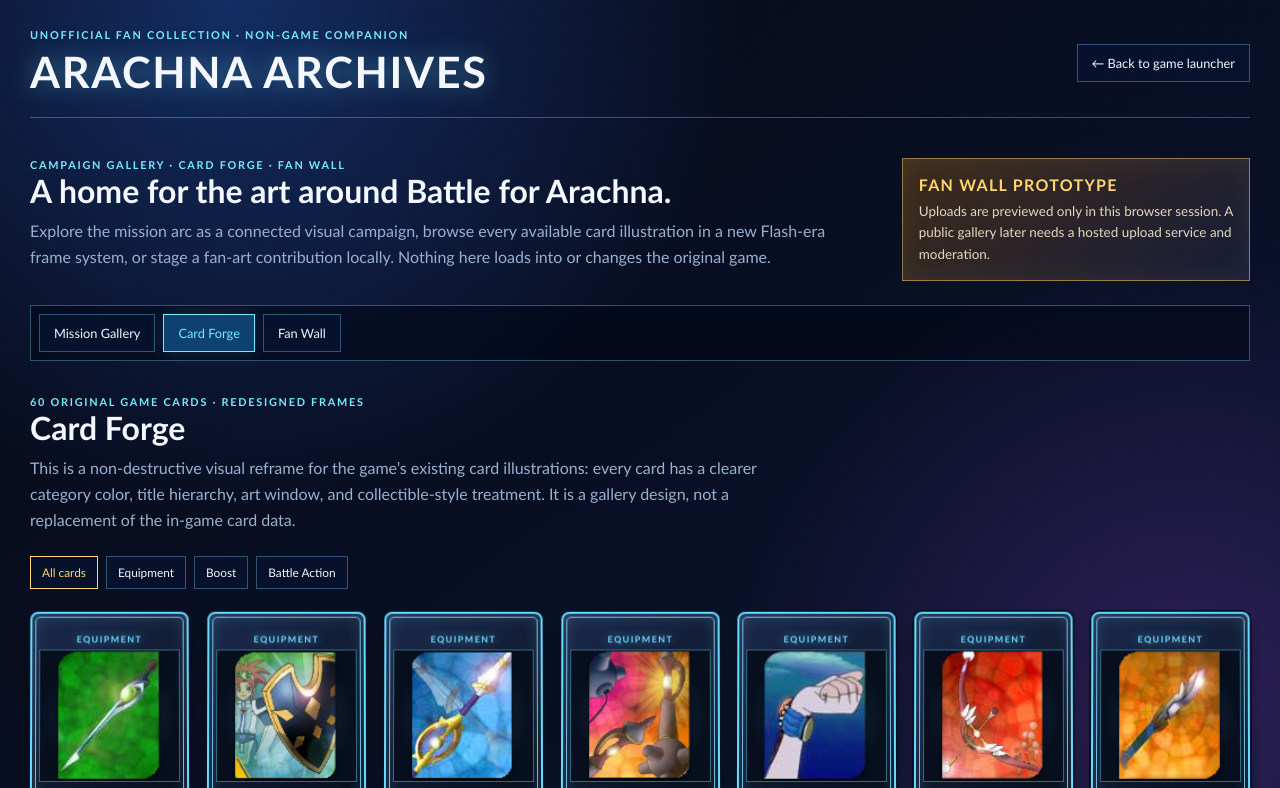
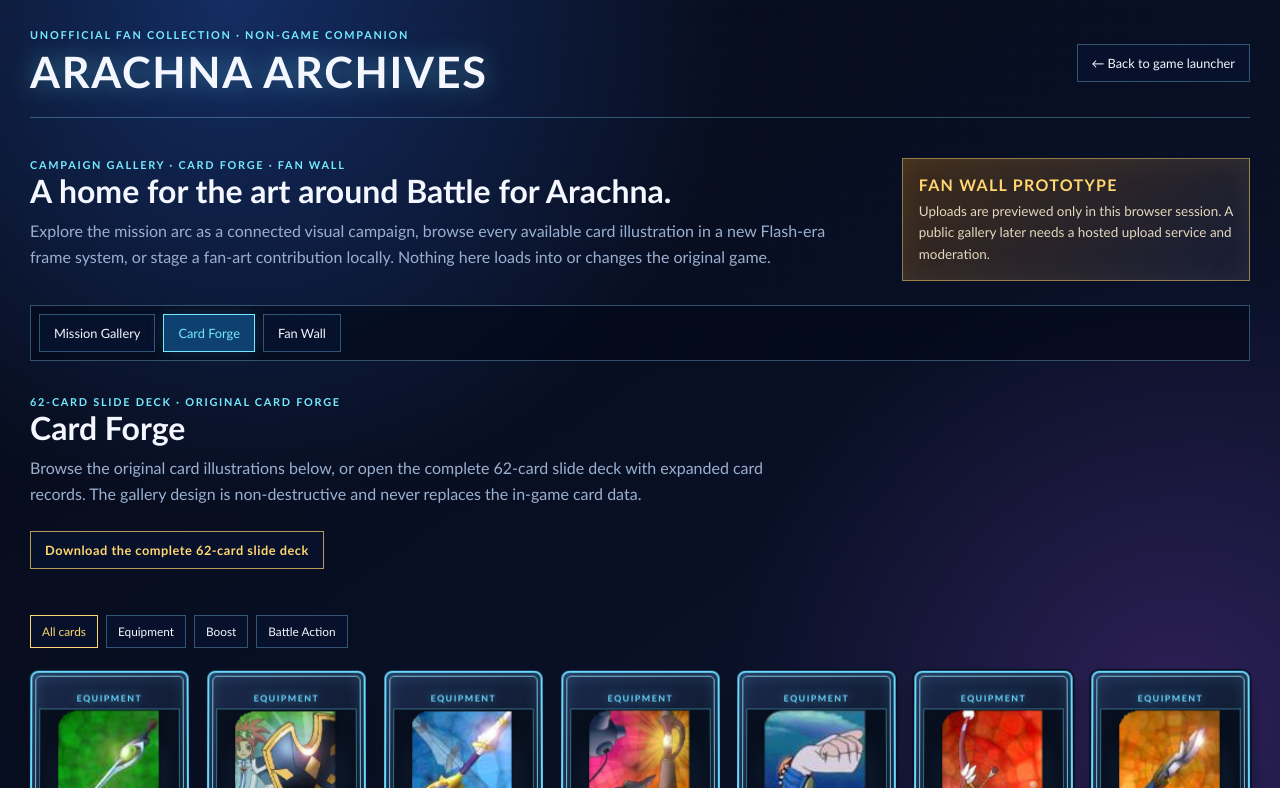
Before and after one commit to jjlinucb/spider-riders-flash, a plain HTML site: page arachna-archives.html in a window 1280 px wide. Both pictures are taken after a click on the button "Card Forge". Shown: the top 788 px of the page. Drawn offline with Linux system fonts and the light colour scheme.

Commit message:
Refresh campaign gallery and card archive

```diff
--- a/arachna-archives.html
+++ b/arachna-archives.html
@@ -78,7 +78,7 @@
 
     h2 { margin-bottom: 8px; font-size: clamp(1.4rem, 3vw, 2rem); }
 
-    .back-link, .tab, .filter, .submit-button {
+    .back-link, .archive-action, .tab, .filter, .submit-button {
       border: 1px solid var(--line);
       background: rgba(8, 19, 48, 0.74);
       color: var(--text);
@@ -88,8 +88,9 @@
       transition: transform 160ms ease, border-color 160ms ease, background 160ms ease;
     }
 
-    .back-link { padding: 10px 14px; font-size: 0.8rem; white-space: nowrap; }
-    .back-link:hover, .tab:hover, .filter:hover, .submit-button:hover { border-color: var(--aqua); background: rgba(26, 76, 132, 0.86); transform: translateY(-1px); }
+    .back-link, .archive-action { padding: 10px 14px; font-size: 0.8rem; white-space: nowrap; }
+    .archive-action { display: inline-block; margin: 0 0 24px; border-color: rgba(255, 214, 111, 0.7); color: var(--gold); font-weight: 700; letter-spacing: 0.04em; }
+    .back-link:hover, .archive-action:hover, .tab:hover, .filter:hover, .submit-button:hover { border-color: var(--aqua); background: rgba(26, 76, 132, 0.86); transform: translateY(-1px); }
 
     .intro {
       display: grid;
@@ -248,16 +249,17 @@
     </nav>
 
     <section class="panel active" id="campaign-panel" data-panel="campaign">
-      <div class="eyebrow">15 mission cards</div>
+      <div class="eyebrow">15 missions · finale splash</div>
       <h2>The Hunter → Shadow → Arachna arc</h2>
-      <p class="section-copy">Each mission uses a presentation card outside the SWF. The first forest run now follows Hunter from the Oracle’s chamber through his bond with Shadow and into the village rescue; later cards continue through the Arachna, Invectid, and Corona arcs.</p>
+      <p class="section-copy">Each mission uses a presentation card outside the SWF. The first forest run follows Hunter from the Oracle’s chamber through his bond with Shadow and into the village rescue; later cards continue through the Arachna, Invectid, and Corona arcs, then finish on a separate campaign-complete splash.</p>
       <div class="mission-grid" id="mission-grid"></div>
     </section>
 
     <section class="panel" id="cards-panel" data-panel="cards">
-      <div class="eyebrow">60 original game cards · redesigned frames</div>
+      <div class="eyebrow">62-card slide deck · original card forge</div>
       <h2>Card Forge</h2>
-      <p class="section-copy">This is a non-destructive visual reframe for the game’s existing card illustrations: every card has a clearer category color, title hierarchy, art window, and collectible-style treatment. It is a gallery design, not a replacement of the in-game card data.</p>
+      <p class="section-copy">Browse the original card illustrations below, or open the complete 62-card slide deck with expanded card records. The gallery design is non-destructive and never replaces the in-game card data.</p>
+      <a class="archive-action" href="downloads/Spider_Riders_Arachna_Card_Archive_62.pptx" download>Download the complete 62-card slide deck</a>
       <div class="filter-row" id="card-filters"></div>
       <div class="card-grid" id="card-grid"></div>
     </section>
@@ -287,22 +289,24 @@
   </main>
 
   <script>
+    const ART_REVISION = "20260915-spider-roster-v2";
     const missions = [
       [1, "To Enter the Temple", "Hunter finds the gateway to the Inner World.", "assets/mission-01/to-enter-the-temple-hunter-card.png"],
       [2, "Oracle's Statue Chamber", "The Oracle’s scattered spirit calls Hunter onward.", "assets/mission-02/oracle-statue-chamber-hunter-card.png"],
       [3, "Find the Manacle", "A Manacle opens Hunter’s path toward Arachna.", "assets/mission-03/find-the-manacle-hunter-card.png"],
       [4, "Way Out of the Forest", "Hunter crosses an Invectid-shadowed forest route.", "assets/mission-04/forest-exit-hunter-card.png"],
-      [5, "Bond with a Battle Spider", "Hunter earns Shadow’s trust in the moonlit woods.", "assets/mission-05/bond-with-shadow-hunter-card.png"],
-      [6, "Free the Prisoners", "Hunter and Shadow make a web bridge to safety.", "assets/mission-06/free-prisoners-hunter-shadow-card.png"],
-      [7, "Save the Village", "The rescue culminates in a burning web blockade.", "assets/mission-07/save-village-hunter-shadow-card.png"],
-      [8, "Join Corona in Arachna", "Corona leads the way into lantern-lit Arachna.", "assets/mission-08/town-of-arachna-card.png"],
+      [5, "Bond with a Battle Spider", "Hunter forms his first Manacle bond with Shadow.", "assets/mission-05/bond-with-shadow-hunter-reference-card.png"],
+      [6, "Free the Prisoners", "Hunter and Shadow guide villagers across a rescue web bridge.", "assets/mission-06/free-prisoners-hunter-shadow-reference-card.png"],
+      [7, "Save the Village", "Hunter and Shadow break the Invectid web blockade.", "assets/mission-07/save-village-hunter-shadow-reference-card.png"],
+      [8, "Join Corona in Arachna", "Hunter and Corona arrive with Shadow and Venus.", "assets/mission-08/town-of-arachna-hunter-corona-spiders-card.png"],
       [9, "Spider Rider Training", "Hunter takes on a formal Arachna training duel.", "assets/mission-09/complete-spider-rider-training-hunter-igneous-card.png"],
-      [10, "Find the Spy", "A fortress investigation exposes an Invectid plot.", "assets/mission-10/find-the-spy-card.png"],
-      [11, "Win a Duel", "The coliseum challenge proves a Rider’s skill.", "assets/mission-11/win-a-duel-card.png"],
+      [10, "Find the Spy", "Hunter and Corona expose an Invectid plot.", "assets/mission-10/find-the-spy-hunter-corona-card.png"],
+      [11, "Win a Duel", "Hunter and Shadow face Igneous and Flame.", "assets/mission-11/win-a-duel-hunter-igneous-spiders-card.png"],
       [12, "Protect Arachna", "Hunter and Igneous face Buguese’s siege.", "assets/mission-12/protect-arachna-buguese-card.png"],
-      [13, "Defeat Grasshop", "Hunter and Shadow face Grasshop and his monster.", "assets/mission-13/defeat-grasshop-hunter-card.png"],
+      [13, "Defeat Grasshop", "Hunter and Shadow face Grasshop's Invectid war machine.", "assets/mission-13/defeat-grasshop-hunter-shadow-reference-card.png"],
       [14, "Find Corona", "Hunter races through the marsh to bring Corona home.", "assets/mission-14/find-corona-rescue-hunter-card.png"],
-      [15, "Find the Cards", "The Riders gather for Arachna’s restored future.", "assets/mission-15/find-the-cards-cast-card.png"]
+      [15, "Find the Cards", "The Riders gather for Arachna’s restored future.", "assets/mission-15/find-the-cards-cast-card.png"],
+      ["Finale", "Campaign Complete", "Hunter and Corona celebrate with the five canonical Battle Spiders.", "assets/mission-16/missions-complete-core-five-splash.png"]
     ];
 
     const cardGroups = [
@@ -333,15 +337,15 @@
         card.className = "mission-card";
         const image = document.createElement("img");
         image.loading = "lazy";
-        image.src = src;
-        image.alt = "Mission " + number + ": " + title;
+        image.src = src + "?v=" + ART_REVISION;
+        image.alt = (number === "Finale" ? "Campaign finale" : "Mission " + number) + ": " + title;
         const error = document.createElement("div");
         error.className = "image-error";
         error.textContent = "Artwork file not found — check the local assets folder.";
         image.addEventListener("error", () => { error.style.display = "block"; });
         const body = document.createElement("div");
         body.className = "mission-card__body";
-        body.innerHTML = "<div class=\"mission-number\">Mission " + number + "</div><h3>" + title + "</h3><p>" + copy + "</p>";
+        body.innerHTML = "<div class=\"mission-number\">" + (number === "Finale" ? "Finale splash" : "Mission " + number) + "</div><h3>" + title + "</h3><p>" + copy + "</p>";
         card.append(image, error, body);
         return card;
       }));
```
Also changed, not shown: index.html (+10 -9 lines), 9 other files.
